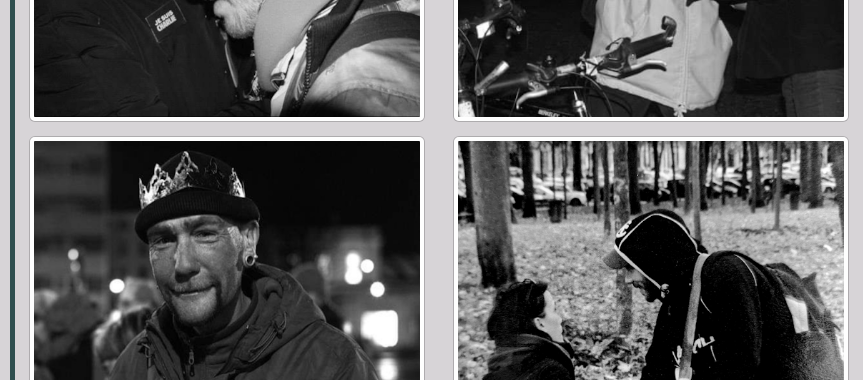
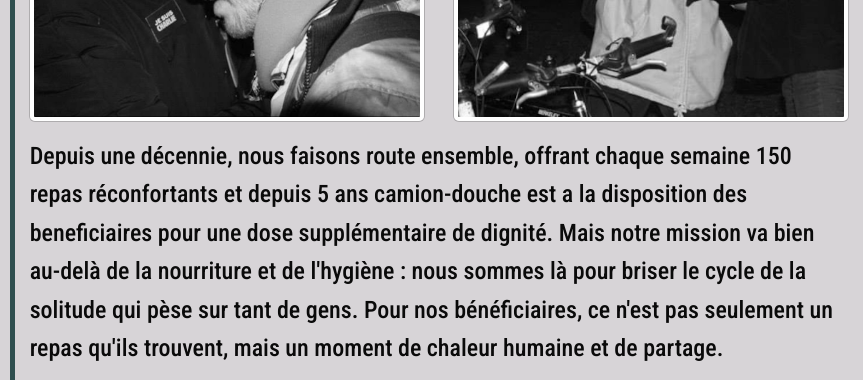
Before and after one commit to manuelonthemic/Site-maraude-remoise, a plain HTML site: page index.html in a window 1280 px wide. Shown: the part 1120-1500 px from the top of the page, 417-1280 px from the left. Drawn offline with Linux system fonts and the light colour scheme.

Commit message:
Update index.html

```diff
--- a/index.html
+++ b/index.html
@@ -113,7 +113,13 @@
                 </div>
               </div>
 
-
+              <p>
+                Depuis une décennie,
+                nous faisons route ensemble, offrant chaque semaine 150 repas réconfortants et depuis 5 ans camion-douche est a la disposition des beneficiaires
+                pour une dose supplémentaire de dignité. Mais notre mission va bien au-delà de la nourriture et de l'hygiène :
+                nous sommes là pour briser le cycle de la solitude qui pèse sur tant de gens. Pour nos bénéficiaires, ce n'est pas seulement un repas qu'ils trouvent,
+                mais un moment de chaleur humaine et de partage.
+              </p>
                 <div class="grid-x grid-margin-x text-center" >
                   <div class="cell auto">
                     <img class="thumbnail" src="assets/thumb3.png">
```
